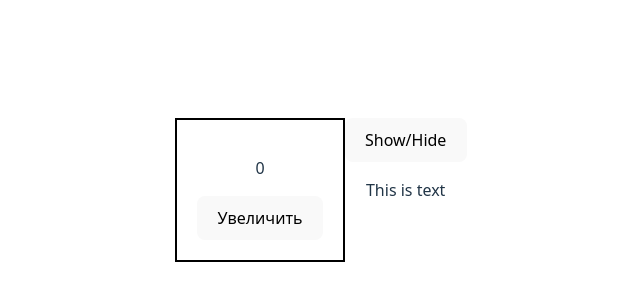
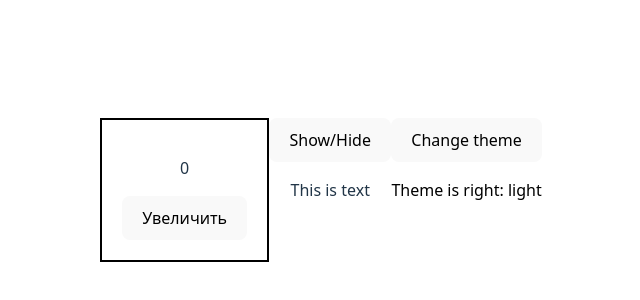
Before and after one commit to milenskirinat/useStateTasks, a React (Vite) app: page / in a window 1280 px wide. Shown: the part 210-510 px from the top of the page, without its empty margins (319-959 px from the left). Built offline with nearby package versions, Linux system fonts and the light colour scheme.

Commit message:
task 3 done themeswitcher

```diff
--- a/src/App.tsx
+++ b/src/App.tsx
@@ -2,6 +2,7 @@ import { useState } from "react";
 import Card1 from "./components/Card.tsx";
 import ToggleCard from "./components/ToggleCard.tsx";
 import "./App.css";
+import ThemeSwitcher from "./components/ ThemeSwitcher.tsx";
 
 function App() {
   const [counter, setCounter] = useState(0);
@@ -16,11 +17,18 @@ function App() {
     setVisible(!visible);
   };
 
+  const [theme, setTheme] = useState("light");
+
+  const themeButton = () => {
+    setTheme(theme === "light" ? "dark" : "light");
+  };
+
   return (
     <>
       <div className="flex flex-row justify-content gap:4px">
         <Card1 handleClick={clicker} counterNumber={counter} />
         <ToggleCard handleClick={switcher} toggleOnOff={visible} />
+        <ThemeSwitcher handleClick={themeButton} themeButton={theme} />
       </div>
     </>
   );
--- /dev/null
+++ b/src/components/ ThemeSwitcher.tsx
@@ -0,0 +1,10 @@
+import "./ThemeSwitcher.css";
+
+export default function ThemeSwitcher({ handleClick, themeButton }) {
+  return (
+    <div className={themeButton === "light" ? "light" : "night"}>
+      <button onClick={handleClick}>Change theme</button>
+      {<p>Theme is right: {themeButton}</p>}
+    </div>
+  );
+}
--- /dev/null
+++ b/src/components/ThemeSwitcher.css
@@ -0,0 +1,11 @@
+.light {
+  background-color: white;
+  border: 2px black;
+  color: black;
+}
+
+.night {
+  background-color: black;
+  border: 2px white;
+  color: white;
+}
```
